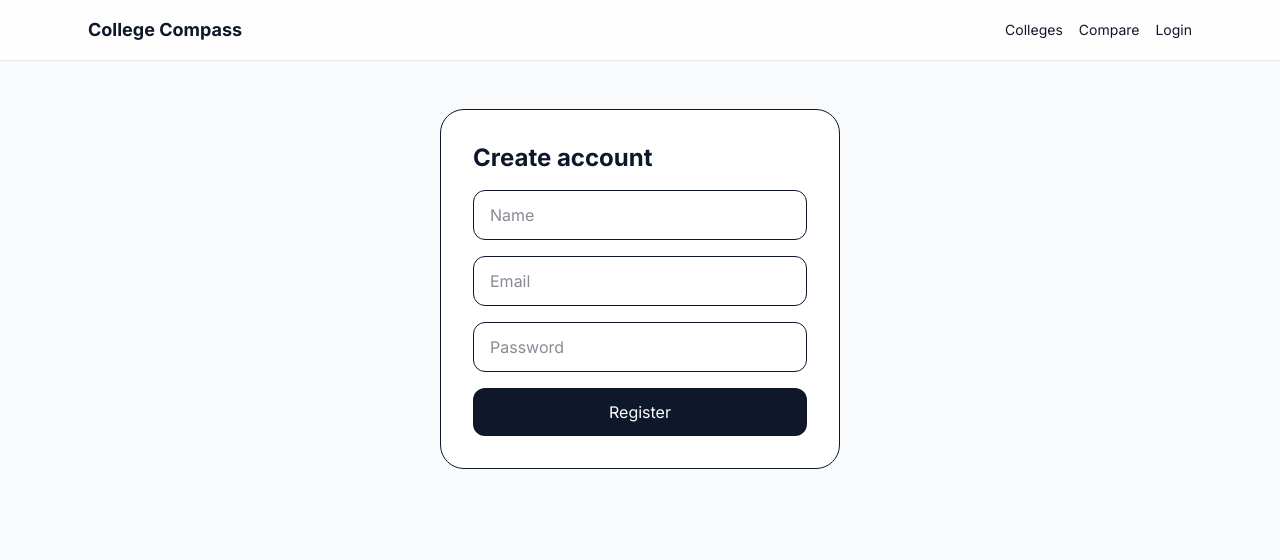
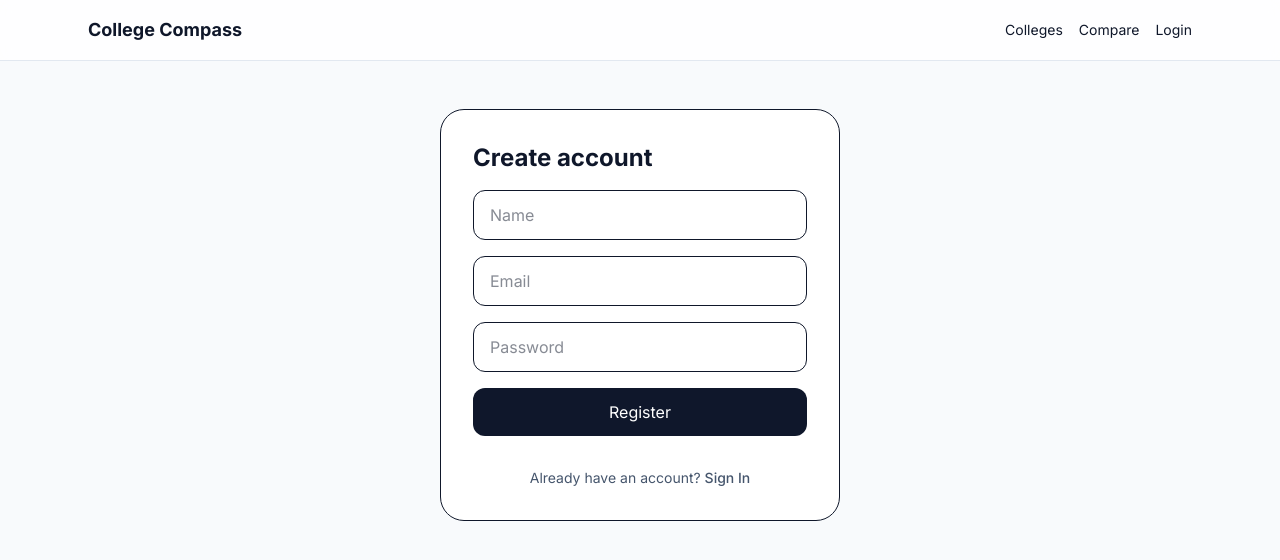
Before and after one commit to YLaxmikanth/college-compass, a Next.js app: page /register in a window 1280 px wide. Shown: the top 560 px of the page. Built offline with nearby package versions, Linux system fonts and the light colour scheme.

Commit message:
feat: improve auth navigation UX

```diff
--- a/app/login/page.tsx
+++ b/app/login/page.tsx
@@ -1,5 +1,6 @@
 "use client";
 
+import Link from "next/link";
 import { signIn } from "next-auth/react";
 import { useState } from "react";
 
@@ -20,6 +21,12 @@ export default function LoginPage() {
         <input className="w-full rounded-xl border px-4 py-3" placeholder="Email" value={email} onChange={(e) => setEmail(e.target.value)} />
         <input className="w-full rounded-xl border px-4 py-3" placeholder="Password" type="password" value={password} onChange={(e) => setPassword(e.target.value)} />
         <button className="w-full rounded-xl bg-slate-900 px-4 py-3 text-white">Sign in</button>
+        <p className="mt-4 text-center text-sm text-slate-600">
+          Don't have an account?{" "}
+          <Link href="/register" className="font-medium text-indigo-600 hover:text-indigo-700">
+            Register
+          </Link>
+        </p>
       </form>
     </main>
   );
--- a/app/register/page.tsx
+++ b/app/register/page.tsx
@@ -1,5 +1,6 @@
 "use client";
 
+import Link from "next/link";
 import { useState } from "react";
 import { useRouter } from "next/navigation";
 
@@ -62,6 +63,12 @@ export default function RegisterPage() {
         >
           {loading ? "Registering..." : "Register"}
         </button>
+        <p className="mt-4 text-center text-sm text-slate-600">
+          Already have an account?{" "}
+          <Link href="/login" className="font-medium text-indigo-600 hover:text-indigo-700">
+            Sign In
+          </Link>
+        </p>
       </form>
     </main>
   );
--- a/components/site-header.tsx
+++ b/components/site-header.tsx
@@ -1,11 +1,6 @@
-"use client";
-
 import Link from "next/link";
-import { useCompareStore } from "@/store/compare-store";
 
 export function SiteHeader() {
-  const count = useCompareStore((state) => state.ids.length);
-
   return (
     <header className="border-b border-slate-200 bg-white/80 backdrop-blur">
       <div className="mx-auto flex max-w-6xl items-center justify-between px-6 py-4">
@@ -14,7 +9,7 @@ export function SiteHeader() {
         </Link>
         <nav className="flex items-center gap-4 text-sm">
           <Link href="/colleges">Colleges</Link>
-          <Link href="/compare">Compare{count > 0 ? ` (${count})` : ""}</Link>
+          <Link href="/compare">Compare</Link>
           <Link href="/login">Login</Link>
         </nav>
       </div>
```
Also changed, not shown: 1 other file (tests, documents, lock files or other folders).
